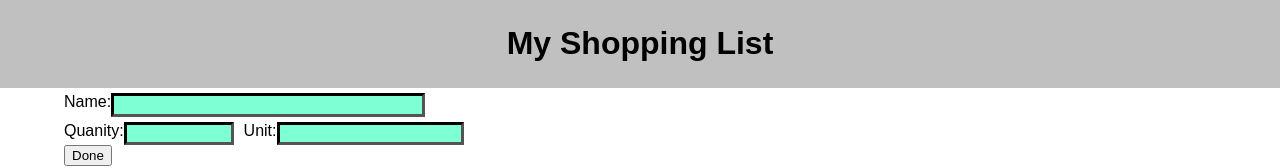
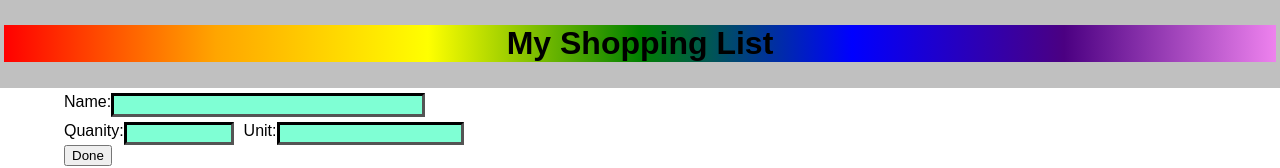
Before and after one commit to 50hp/group-fs-react-shopping-list, a React (Create React App) app: page / in a window 1280 px wide. Shown: the top 168 px of the page. Built offline with nearby package versions, Linux system fonts and the light colour scheme; no server answers.

Commit message:
header css

```diff
--- a/src/components/Header/Header.css
+++ b/src/components/Header/Header.css
@@ -3,3 +3,8 @@
   text-align: center;
   padding: 0.25em;
 }
+
+.banner-text{
+  background-image: linear-gradient(to right,red, orange , yellow, green,  blue,indigo, violet);
+
+}
--- a/src/components/Header/Header.jsx
+++ b/src/components/Header/Header.jsx
@@ -4,7 +4,7 @@ import './Header.css';
 function Header() {
     return (
         <header className="banner-header">
-            <h1>My Shopping List</h1>
+            <h1 className="banner-text">My Shopping List</h1>
         </header>
     );
 }
--- a/src/components/Shoppinglist/ShoppinglistParts/ItemDisplay.jsx
+++ b/src/components/Shoppinglist/ShoppinglistParts/ItemDisplay.jsx
@@ -1,4 +1,4 @@
-
+import './ItemDisplay.css'
 
 function ItemDisplay(props){
     const item = props.item;
--- a/src/components/Shoppinglist/ShoppinglistParts/ItemDisplay2.jsx
+++ b/src/components/Shoppinglist/ShoppinglistParts/ItemDisplay2.jsx
@@ -1,4 +1,4 @@
-
+import './ItemDisplay.css'
 
 
 
@@ -9,7 +9,7 @@ const item = props.item;
 
     return (
 
-        <li>
+        <li div ="itembox">
         {item.name}
         {item.quantity} {item.unit}
         <p>Purchased</p>
```
Also changed, not shown: src/components/Shoppinglist/ShoppinglistParts/ItemDisplay.css (added).
